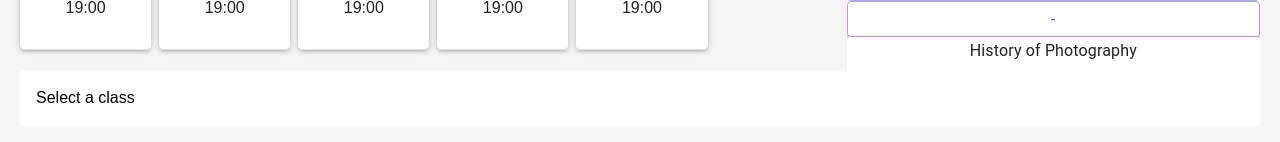
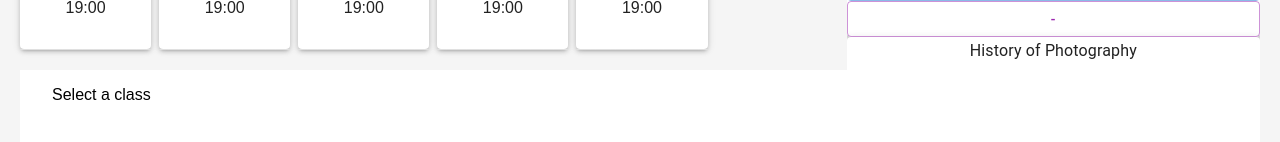
Before and after one commit to ytaa2021/p-classwise, a React (Create React App) app in the folder frontend/: page / in a window 1280 px wide. Shown: the part 726-868 px from the top of the page. Built offline with nearby package versions, Linux system fonts and the light colour scheme.

Commit message:
bottom menu works on visual calendar block

```diff
--- a/frontend/src/App.js
+++ b/frontend/src/App.js
@@ -189,6 +189,7 @@ function App() {
               addCourse={addCourse}
               removeCourse={removeCourse}
               initialSchedules={initialSchedules}
+              handleClassClick={handleClassClick}
             />
             <div/>
         </Grid>
--- a/frontend/src/components/BottomMenu/bottomMenu.js
+++ b/frontend/src/components/BottomMenu/bottomMenu.js
@@ -2,13 +2,19 @@ import React from 'react';
 import { BottomNavigation } from '@mui/material';
 import styled from '@emotion/styled';
 
+const BottomMenuContainer = styled.div`
+  background-color: white;
+  padding: 16px;
+`;
+
 const CourseInfo = styled.div`
-  flex: 1;
   display: flex;
   flex-direction: column;
   align-items: flex-start;
-  justify-content: center;
   padding: 0 16px;
+  width: 100%;
+  overflow: auto;
+  max-height: 200px;
 `;
 
 const Stats = styled.div`
@@ -26,6 +32,7 @@ const CourseName = styled.div`
 
 function BottomMenu({ course }) {
   return (
+    <BottomMenuContainer>
       <BottomNavigation showLabels>
         <CourseInfo>
           {course ? (
@@ -41,12 +48,13 @@ function BottomMenu({ course }) {
         <Stats>
           {course ? (
             <>
-            <div>Rating: {course.rating}</div>
-            <div>Requirements: {course.requirements ? course.requirements.join(', ') : 'N/A'}</div>
+              {/* <div>Rating: {course.rating}</div> */}
+              {/* <div>Requirements: {course.requirements ? course.requirements.join(', ') : 'N/A'}</div> */}
             </>
           ) : null}
         </Stats>
       </BottomNavigation>
+    </BottomMenuContainer>
   );
 }
 
--- a/frontend/src/components/Calendar/calendar.js
+++ b/frontend/src/components/Calendar/calendar.js
@@ -23,7 +23,7 @@ const calculateCourseStyle = (course) => {
   };
 };
 
-const Scheduler = ({ currentCourses, addCourse, removeCourse, initialSchedules }) => {
+const Scheduler = ({ currentCourses, addCourse, removeCourse, initialSchedules , handleClassClick}) => {
 
   const [activeCalendar, setActiveCalendar] = useState(1);
   const coursesByDay = {};
@@ -61,6 +61,7 @@ const Scheduler = ({ currentCourses, addCourse, removeCourse, initialSchedules }
                   className="course"
                   style={calculateCourseStyle(course)}
                   key={course.title}
+                  onClick={() => handleClassClick(course)}
                 >
                   {course.title}
                   <Button
```
Lines whose indentation alone changed are shown as unchanged.
